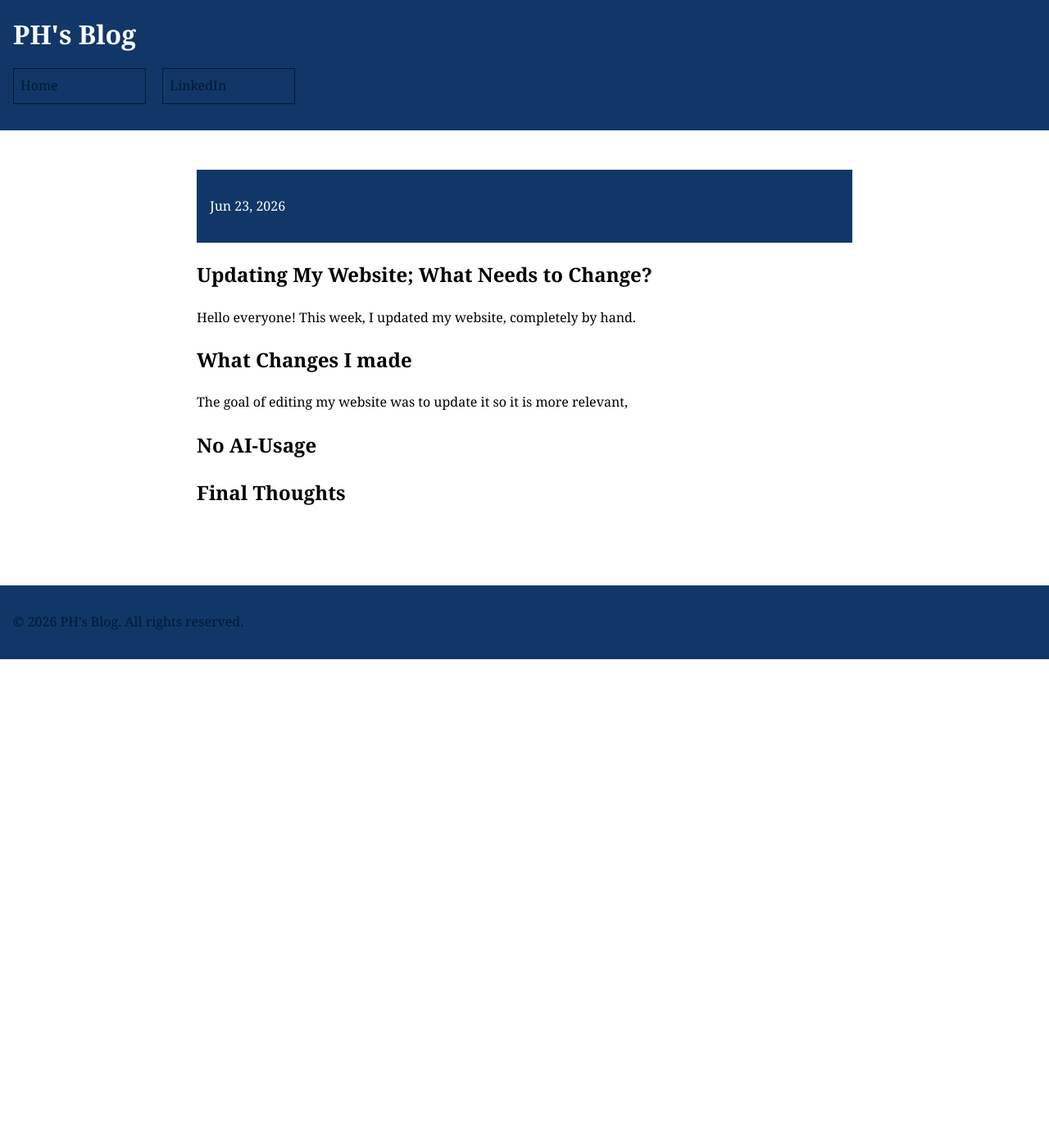
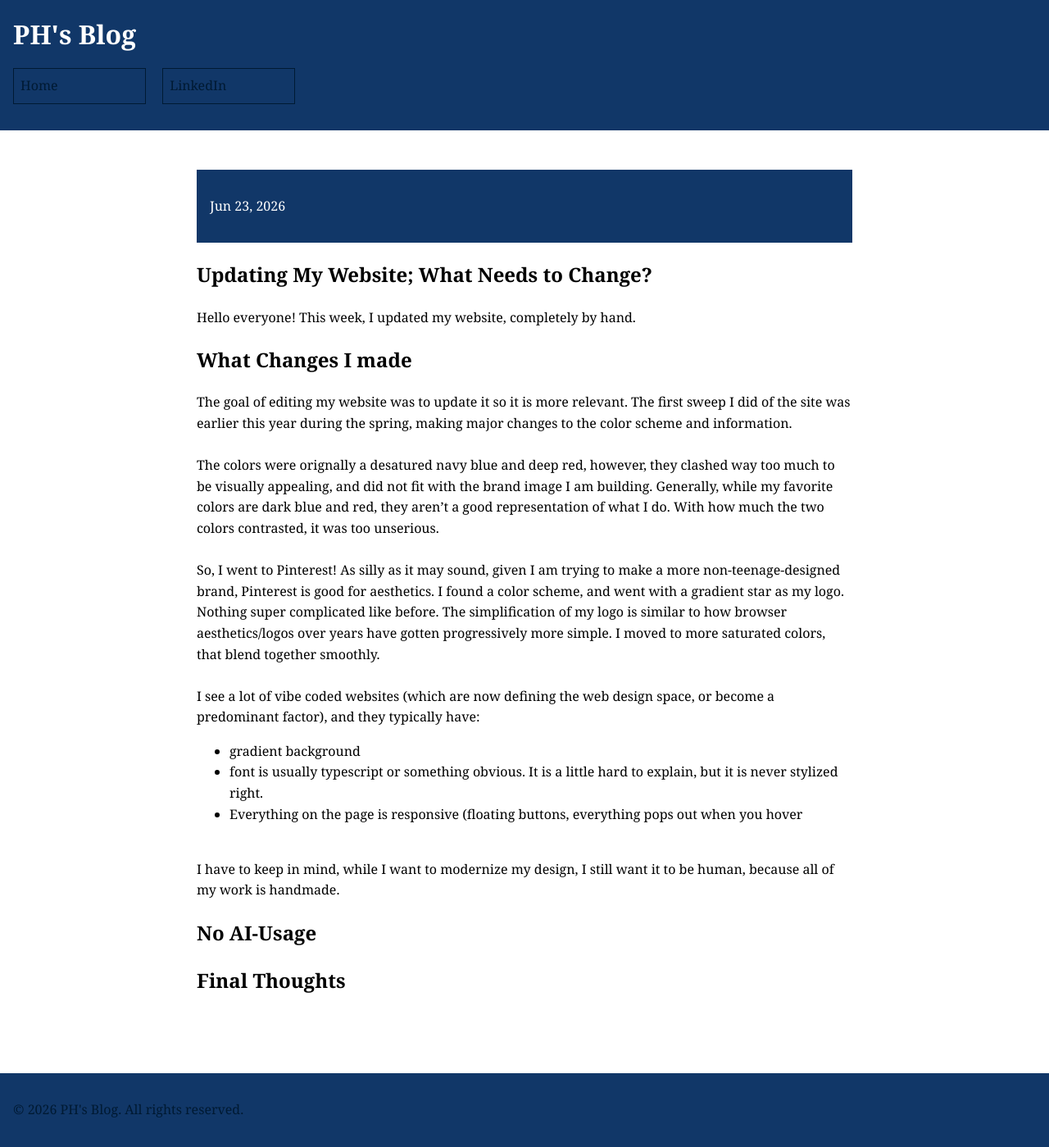
Before and after one commit to CaptainSapphire/PH-s-Blog, a Jekyll site: the page built from _posts/2026-06-23-Updating-my-website.md, in a window 1280 px wide. Shown: the whole page at 82% size. Built offline with Jekyll 4.4.1, drawn with Linux system fonts in a browser that asks for light colours; our own code applies the rules of GitHub Pages for plain Markdown files; before the commit the page ends 900 px from its top, so only the background shows below that.

Commit message:
Update website design details and changes
Expanded on the changes made to the website's design, including color scheme updates and logo simplification. Discussed the influence of modern web design trends and the importance of maintaining a human touch.

```diff
--- a/_posts/2026-06-23-Updating-my-website.md
+++ b/_posts/2026-06-23-Updating-my-website.md
@@ -2,7 +2,19 @@
 Hello everyone! This week, I updated my website, completely by hand.
 
 ## What Changes I made
-The goal of editing my website was to update it so it is more relevant,
+The goal of editing my website was to update it so it is more relevant. The first sweep I did of the site was earlier this year during the spring, making major changes to the color scheme and information. <br>
+<br>
+The colors were orignally a desatured navy blue and deep red, however, they clashed way too much to be visually appealing, and did not fit with the brand image I am building. Generally, while my favorite colors are dark blue and red, they aren't a good representation of what I do. With how much the two colors contrasted, it was too unserious. <br>
+<br>
+So, I went to Pinterest! As silly as it may sound, given I am trying to make a more non-teenage-designed brand, Pinterest is good for aesthetics. I found a color scheme, and went with a gradient star as my logo. Nothing super complicated like before. The simplification of my logo is similar to how browser aesthetics/logos over years have gotten progressively more simple. I moved to more saturated colors, that blend together smoothly. <br>
+<br>
+I see a lot of vibe coded websites (which are now defining the web design space, or become a predominant factor), and they typically have:
+- gradient background
+- font is usually typescript or something obvious. It is a little hard to explain, but it is never stylized right.
+- Everything on the page is responsive (floating buttons, everything pops out when you hover
+<br><br>
+
+I have to keep in mind, while I want to modernize my design, I still want it to be human, because all of my work is handmade.
 
 ## No AI-Usage
 
```
